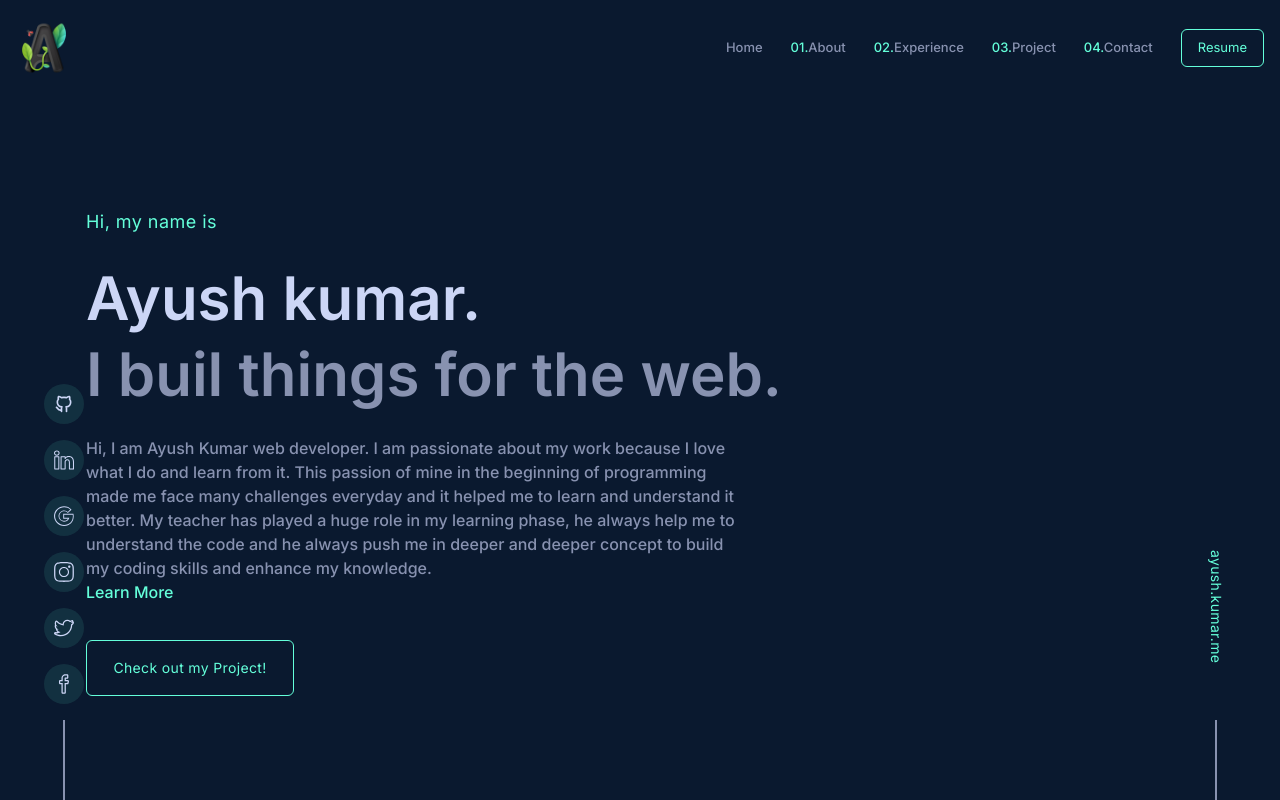
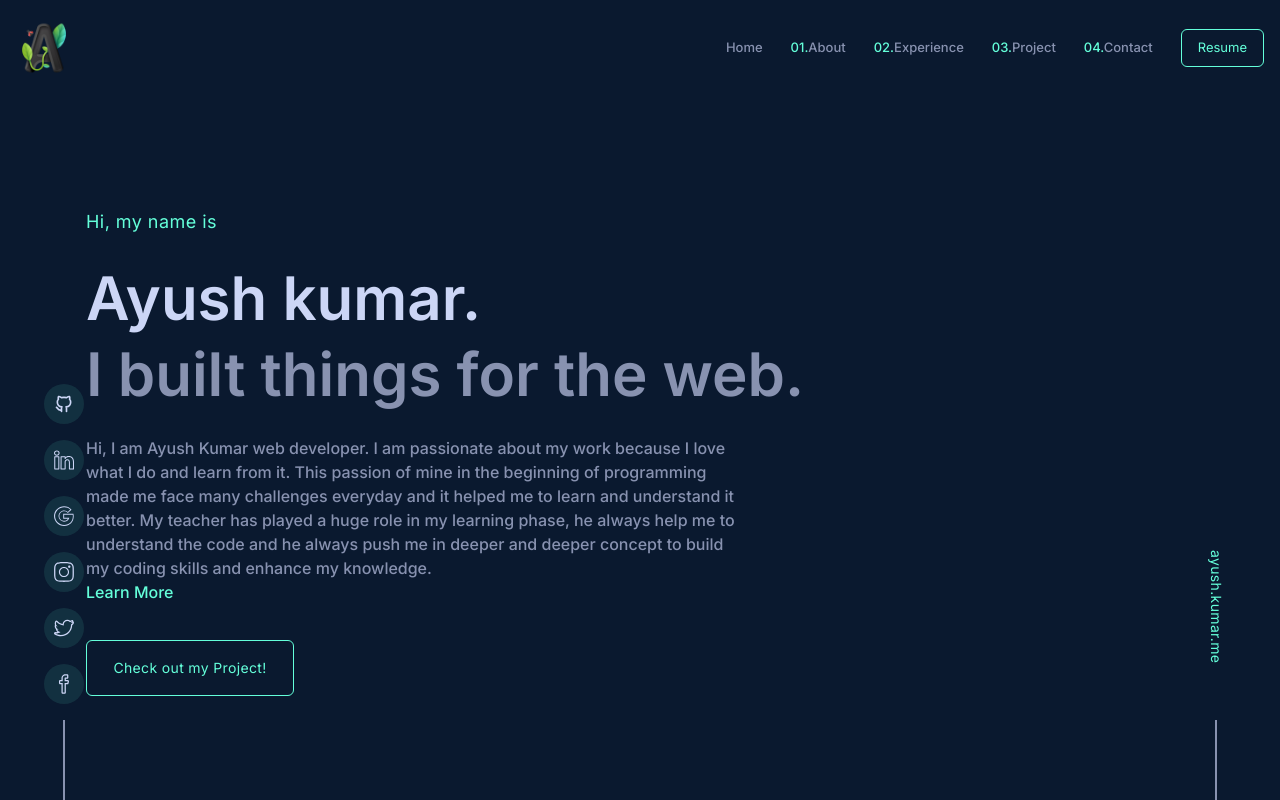
Before and after one commit to Neo-Ayush-jha/ayush_portfolio, a Next.js app: page / in a window 1280 px wide. Built offline with nearby package versions, Linux system fonts and the light colour scheme.

Commit message:
Update Banner.tsx

```diff
--- a/app/components/Banner.tsx
+++ b/app/components/Banner.tsx
@@ -6,7 +6,7 @@
   return (
     <section id='home' className='max-w-contentContainer mx-auto py-10 mdl:py-24 flex flex-col gap-4 lgl:gap-8 mdl:px-10 xl:px-4'>
         <motion.h3 initial={{y:10,opacity:0}} animate={{y:0,opacity:1}} transition={{duration:0.5,delay:0.6}}  className='text-lg font-titleFont tracking-wide text-textGreen'>Hi, my name is</motion.h3>
-        <motion.h1 initial={{y:10,opacity:0}} animate={{y:0,opacity:1}} transition={{duration:0.5,delay:0.7}}  className='text-4xl lgl:text-6xl font-semibold font-titleFont  flex flex-col'>Ayush kumar. <span className='text-textDark mt-2 lgl:mt-4'>I buil things for the web.</span></motion.h1>
+        <motion.h1 initial={{y:10,opacity:0}} animate={{y:0,opacity:1}} transition={{duration:0.5,delay:0.7}}  className='text-4xl lgl:text-6xl font-semibold font-titleFont  flex flex-col'>Ayush kumar. <span className='text-textDark mt-2 lgl:mt-4'>I built things for the web.</span></motion.h1>
         <motion.p initial={{y:10,opacity:0}} animate={{y:0,opacity:1}} transition={{duration:0.5,delay:0.8}} className='text-base md:max-w-[650px] text-textDark font-medium '>Hi, I am Ayush Kumar web developer. I am passionate about my work because I love what I do and learn from it. This passion of mine in the beginning of programming made me face many challenges everyday and it helped me to learn and understand it better. My teacher has played a huge role in my learning phase, he always help me to understand the code and he always push me in deeper and deeper concept to build my coding skills and enhance my knowledge.<br/>
             <Link href="https://simple-portfolio-neo-git-main-neo-ayush-jha.vercel.app/" target='_blank'>
                 <span className='text-textGreen inline-flex relative cursor-pointer h-7 overflow-x-hidden group '>
```
